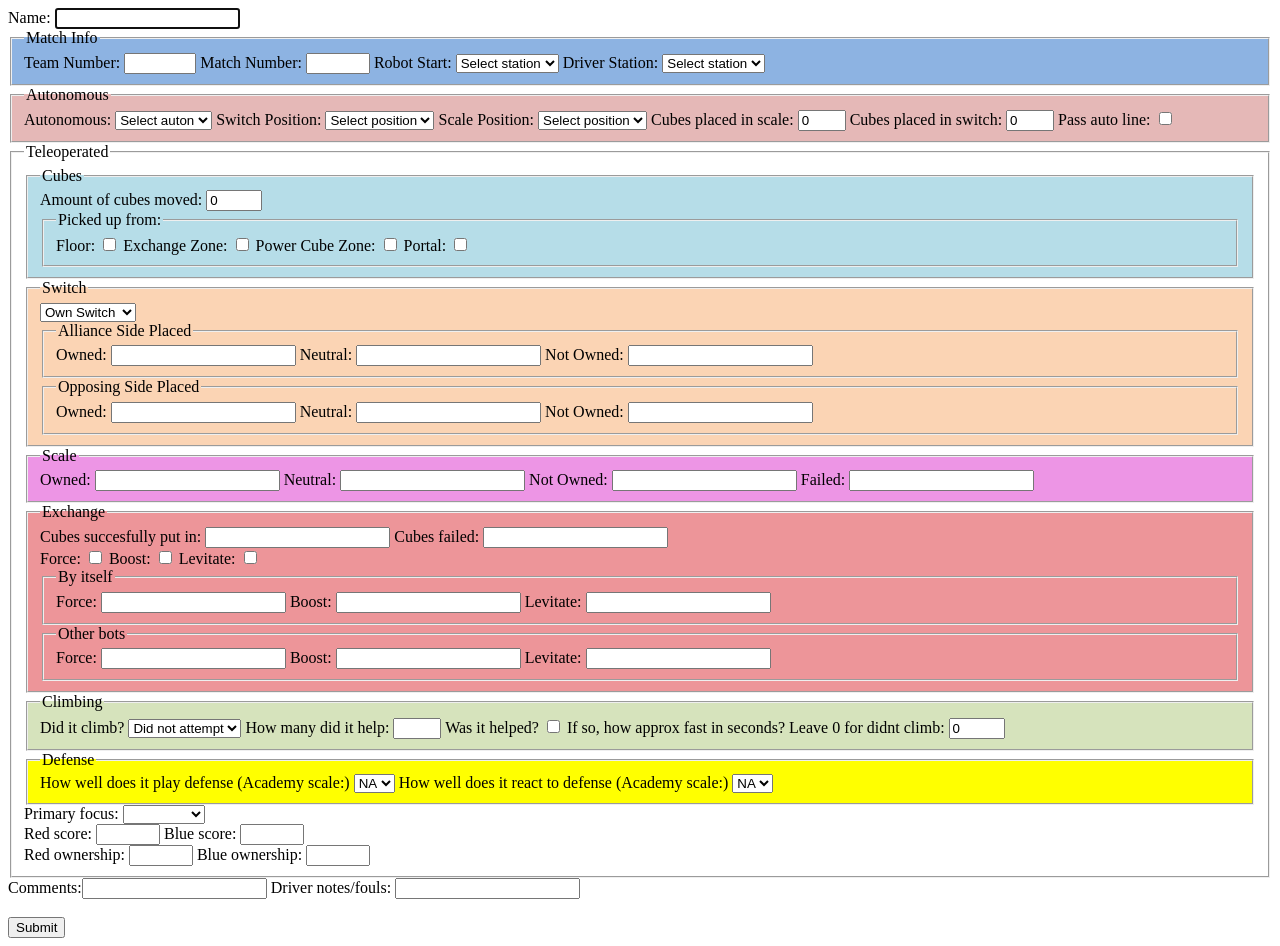
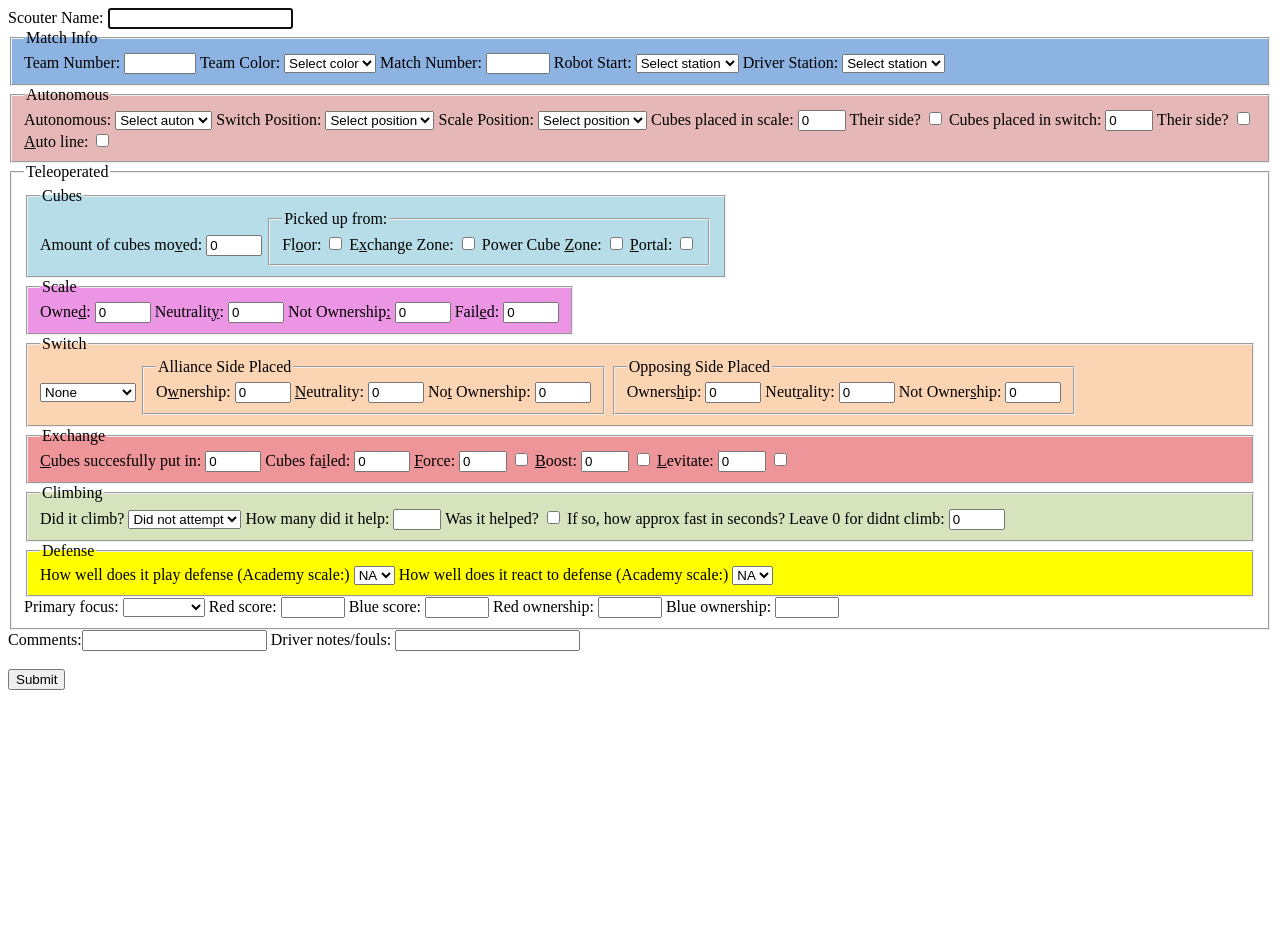
Before and after one commit to frc5431/ScoutingApp2019, a plain HTML site: page stand-scouting.html in a window 1280 px wide. After the commit the page ends 800 px from the top, so only its background shows below. Drawn offline with Linux system fonts and the light colour scheme.

Commit message:
hotkeys and jeremy's criticisms

```diff
--- a/stand-scouting.html
+++ b/stand-scouting.html
@@ -10,156 +10,147 @@
 	</head>
 	<body>
 	    <form onsubmit="onSubmit()">
-	    	Name: <input type="text"id="name"required="true"autofocus="true">
+	    	<label>Scouter Name: <input type="text"id="name"required="true"autofocus="true"></label>
     		<fieldset style="background-color:#8db3e2">
     			<legend>Match Info</legend>
-	    		Team Number: <input type="number" id="team-number" required="true" min="1" max="7000">
-	    		Match Number: <input type="number" id="match-number" required="true" min="1" max="200">
-	    		Robot Start: <select id="robot-station"required="true">
+	    		<label>Team Number: <input type="number" id="team-number" required="true" min="1" max="7000"></label>
+	    		<label>Team Color: <select required="true">
+	    		    <option value=""selected="selected"disabled="true">Select color</option>
+	    		    <option value="Red">Red</option>
+	    		    <option value="Blue">Blue</option>
+	    		</select></label>
+	    		<label>Match Number: <input type="number" id="match-number" required="true" min="1" max="200"></label>
+	    		<label>Robot Start: <select id="robot-station"required="true">
 	    		    <option value=""selected="selected" disabled="true">Select station</option>
 	    		    <option value="Far">Forward</option>
 	    		    <option value="Mid">Middle</option>
 	    		    <option value="Close">Close</option>
-	    		</select>
-	    		Driver Station: <select id="robot-station"required="true">
+	    		</select></label>
+	    		<label>Driver Station: <select id="robot-station"required="true">
 	    		    <option value=""selected="selected" disabled="true">Select station</option>
 	    		    <option value="Far">Forward</option>
 	    		    <option value="Mid">Middle</option>
 	    		    <option value="Close">Close</option>
-	    		</select>
+	    		</select></label>
     		</fieldset>
     		<fieldset style="background-color:#e5b8b7">
     			<legend>Autonomous</legend>
-	    		Autonomous: <select id="auton"required="true">
+	    		<label>Autonomous: <select id="auton"required="true">
 	    		    <option value=""selected="selected" disabled="true">Select auton</option>
 	    		    <option value="Nothing">Nothing</option>
 	    		    <option value="Move">Move</option>
 	    		    <option value="Switch">Switch</option>
 	    		    <option value="Scale">Scale</option>
-	    		</select>
+	    		</select></label>
 
-	    		Switch Position: <select required="true">
+	    		<label>Switch Position: <select required="true">
 	    			<option value=""selected="selected" disabled="true">Select position</option>
 	    			<option value="Far">Far</option>
 	    			<option value="Close">Close</option>
-	    		</select>
-    			Scale Position: <select required="true">
+	    		</select></label>
+    			<label>Scale Position: <select required="true">
 	    			<option value=""selected="selected" disabled="true">Select position</option>
 	    			<option value="Far">Far</option>
 	    			<option value="Close">Close</option>
-	    		</select>
-	    		Cubes placed in scale: <input type="number"min="0"max="2"value="0">
-	    		Cubes placed in switch: <input type="number"min="0"max="2"value="0">
+	    		</select></label>
+	    		<label>Cubes placed in scale: <input type="number"min="0"max="2"value="0"></label>
+	    		<label>Their side? <input type="checkbox"></label>
+	    		<label>Cubes placed in switch: <input type="number"min="0"max="2"value="0"></label>
+	    		<label>Their side? <input type="checkbox"></label>
 
-	    		Pass auto line: <input type="checkbox">
+	    		<label accesskey="a"><u>A</u>uto line: <input type="checkbox"></label>
     		</fieldset>
     		<fieldset>
     			<legend>Teleoperated</legend>
-	    		<fieldset style="background-color:#b6dde8">
+	    		<fieldset style="background-color:#b6dde8;display:inline">
 	    			<legend>Cubes</legend>
-		    		Amount of cubes moved: <input type="number" min="0" max="30"value="0">
+		    		<label accesskey="u">Amount of cubes mo<u>v</u>ed: <input id="cubes-moved"type="number" min="0" max="30"value="0"></label>
 
-		    		<fieldset>
+		    		<fieldset style="display:inline">
 		    		    <legend>Picked up from:</legend>
-		    		    Floor: <input type="checkbox">
-		    		    Exchange Zone: <input type="checkbox">
-		    		    Power Cube Zone: <input type="checkbox">
-		    		    Portal: <input type="checkbox">
+		    		    <label accesskey="o">Fl<u>o</u>or: <input type="checkbox"></label>
+		    		    <label accesskey="x">E<u>x</u>change Zone: <input type="checkbox"></label>
+		    		    <label accesskey="z">Power Cube <u>Z</u>one: <input type="checkbox"></label>
+		    		    <label accesskey="p"><u>P</u>ortal: <input type="checkbox"></label>
 		    		</fieldset>
 	    		</fieldset>
+	    		<fieldset style="background-color:#ed95e5;display:inline">
+	    			<legend>Scale</legend>
+    			    <label accesskey="d">Owne<u>d</u>: <input type="number"min="0"max="30"value="0"></label>
+    			    <label accesskey="y">Neutralit<u>y</u>: <input type="number"min="0"max="30"value="0"></label>
+    			    <label accesskey=":">Not Ownership<u>:</u> <input type="number"min="0"max="30"value="0"></label>
+    			    <label accesskey="e">Fail<u>e</u>d: <input type="number"min="0"max="30"value="0"></label>
+	            </fieldset>
 	    		<fieldset style="background-color:#fbd4b4">
 	    			<legend>Switch</legend>
-	    			<select>
+	    			<label><select>
 	    			    <option value="Own Switch">Own Switch</option>
 	    			    <option value="Their Switch">Their Switch</option>
 	    			    <option value="Both">Both</option>
-	    			    <option value="None">None</option>
-	    			</select>
-	    			<fieldset>
+	    			    <option value="None"selected="selected">None</option>
+	    			</select></label>
+	    			<fieldset style="display:inline">
 	    			    <legend>Alliance Side Placed</legend>
-	    			    Owned: <input type="number">
-	    			    Neutral: <input type="number">
-	    			    Not Owned: <input type="number">
+	    			    <label accesskey="w">O<u>w</u>nership: <input type="number"min="0"max="30"value="0"></label>
+	    			    <label accesskey="n"><u>N</u>eutrality: <input type="number"min="0"max="30"value="0"></label>
+	    			    <label accesskey="t">No<u>t</u> Ownership: <input type="number"min="0"max="30"value="0"></label>
 	    			</fieldset>
-	    			<fieldset>
+	    			<fieldset style="display:inline">
 	    			    <legend>Opposing Side Placed</legend>
-	    			    Owned: <input type="number">
-	    			    Neutral: <input type="number">
-	    			    Not Owned: <input type="number">
+	    			    <label accesskey="h">Owners<u>h</u>ip: <input type="number"min="0"max="30"value="0"></label>
+	    			    <label accesskey="r">Neut<u>r</u>ality: <input type="number"min="0"max="30"value="0"></label>
+	    			    <label accesskey="s">Not Owner<u>s</u>hip: <input type="number"min="0"max="30"value="0"></label>
 	    			</fieldset>
-	            </fieldset>
-	            <fieldset style="background-color:#ed95e5">
-	    			<legend>Scale</legend>
-    			    Owned: <input type="number">
-    			    Neutral: <input type="number">
-    			    Not Owned: <input type="number">
-    			    Failed: <input type="number">
 	            </fieldset>
 	            <fieldset style="background-color:#ed9599">
 	    			<legend>Exchange</legend>
-    			    Cubes succesfully put in: <input type="number">
-    			    Cubes failed: <input type="number">
-    			    <br>
-    			    Force: <input type="checkbox">
-    			    Boost: <input type="checkbox">
-    			    Levitate: <input type="checkbox">
-    			    <br>
-    			    <fieldset>
-	    			    <legend>By itself</legend>
-	    			    Force: <input type="number">
-	    			    Boost: <input type="number">
-	    			    Levitate: <input type="number">
-	    			</fieldset>
-	    			<fieldset>
-	    			    <legend>Other bots</legend>
-	    			    Force: <input type="number">
-	    			    Boost: <input type="number">
-	    			    Levitate: <input type="number">
-	    			</fieldset>
+    			    <label accesskey="c"><u>C</u>ubes succesfully put in: <input id="exchange-cubes"type="number"min="0"max="30"value="0"></label>
+    			    <label accesskey="i">Cubes fa<u>i</u>led: <input type="number"min="0"max="30"value="0"></label>
+    			    <label accesskey="f"><u>F</u>orce: <input type="number"min="0"max="3"value="0"></label> <input type="checkbox">
+    			    <label accesskey="b"><u>B</u>oost: <input type="number"min="0"max="3"value="0"></label> <input type="checkbox">
+    			    <label accesskey="l"><u>L</u>evitate: <input type="number"min="0"max="3"value="0"></label> <input type="checkbox">
 	            </fieldset>
 	            <fieldset style="background-color:#d6e3bc">
 	            	<legend>Climbing</legend>
-		            Did it climb? <select id="climbed">
+		            <label>Did it climb? <select id="climbed">
 		                <option selected="true"value="DNA">Did not attempt</option>
 		                <option value="Failed">Failed</option>
 		                <option value="Success">Success</option>
-		            </select>
-		            How many did it help: <input type="number" min="0"max="2">
-		            Was it helped? <input type="checkbox">
-		            If so, how approx fast in seconds? Leave 0 for didnt climb: <input id="climb-time"type="number"min="0"max="30"value="0">
+		            </select></label>
+		            <label>How many did it help: <input type="number" min="0"max="2"></label>
+		            <label>Was it helped? <input type="checkbox"></label>
+		            <label>If so, how approx fast in seconds? Leave 0 for didnt climb: <input id="climb-time"type="number"min="0"max="30"value="0"></label>
 	            </fieldset>
 	            <fieldset style="background-color:#ffff00">
 	           		<legend>Defense</legend>
-		            How well does it play defense (Academy scale:) <select>
+		            <label>How well does it play defense (Academy scale:) <select>
 		                <option value="NA">NA</option>
 		                <option value="1">1</option>
 		                <option value="2">2</option>
 		                <option value="3">3</option>
 		                <option value="4">4</option>
-		            </select>
-		            How well does it react to defense (Academy scale:) <select>
+		            </select></label>
+		            <label>How well does it react to defense (Academy scale:) <select>
 		                <option value="NA">NA</option>
 		                <option value="1">1</option>
 		                <option value="2">2</option>
 		                <option value="3">3</option>
 		                <option value="4">4</option>
-		            </select>
+		            </select></label>
 	            </fieldset>
-	            Primary focus: <select id="focus" required="true">
+	            <label>Primary focus: <select id="focus" required="true">
 	                <option value=""disabled="true"selected="true"></option>
 	                <option value="Switch">Switch</option>
 	                <option value="Scale">Scale</option>
 	                <option value="Exchange">Exchange</option>
 	                <option value="Defense">Defense</option>
-	            </select>
-	            <br>
-	            Red score: <input id="red-score"type="number"min="0"max="700"required="true">
-	            Blue score: <input id="blue-score"type="number"min="0"max="700"required="true">
-	            <br>
-	            Red ownership: <input id="red-score"type="number"min="0"max="700"required="true">
-	            Blue ownership: <input id="blue-score"type="number"min="0"max="700"required="true">
+	            </select></label>
+	            <label>Red score: <input id="red-score"type="number"min="0"max="700"required="true"></label>
+	            <label>Blue score: <input id="blue-score"type="number"min="0"max="700"required="true"></label>
+	            <label>Red ownership: <input id="red-score"type="number"min="0"max="700"required="true"></label>
+	            <label>Blue ownership: <input id="blue-score"type="number"min="0"max="700"required="true"></label>
             </fieldset>
-            Comments:<input id="notes"type="text"> Driver notes/fouls: <input id="driver-notes"type="text">
+            <label>Comments:<input id="notes"type="text"></label> <label>Driver notes/fouls: <input id="driver-notes"type="text"></label>
             <br>
             <br>
     		<input type="submit"value="Submit">
```
